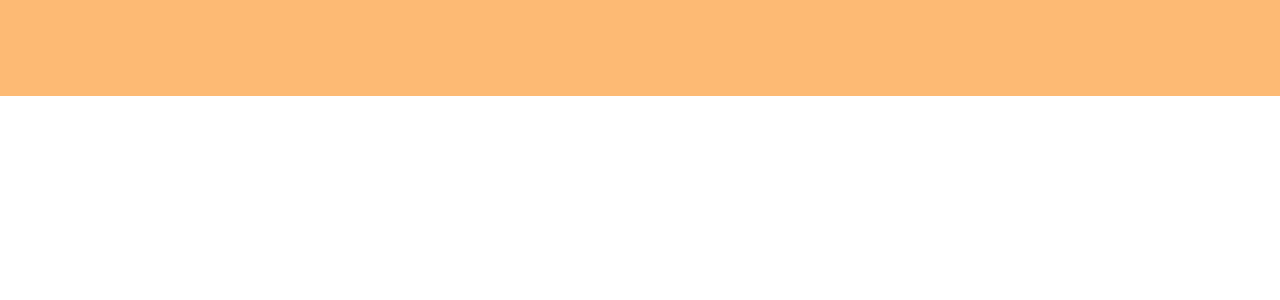
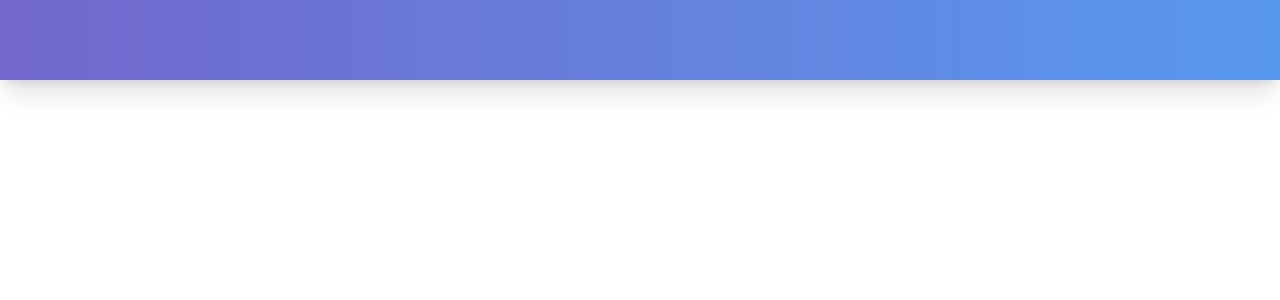
Before and after one commit to latam-va/web, a Next.js app: page / in a window 1280 px wide. Shown: the top 300 px of the page. Built offline with nearby package versions, Linux system fonts and the light colour scheme.

Commit message:
New Colors

```diff
--- a/components/Navbar/Navbar.tsx
+++ b/components/Navbar/Navbar.tsx
@@ -2,7 +2,7 @@ import React from 'react'
 
 const Navbar = () => {
     return (
-        <div className='w-full h-24 bg-orange-300'>
+        <div className='flex shadow-xl basis-full w-full h-20 bg-gradient-to-r from-main to-secondary items-center justify-between'>
 
         </div>
     )
--- a/tailwind.config.js
+++ b/tailwind.config.js
@@ -5,7 +5,12 @@ module.exports = {
     "./lib/**/*.{js,ts,jsx,tsx}"
   ],
   theme: {
-    extend: {},
+    extend: {
+      colors: {
+        main: '#7267CB',
+        secondary: '#5899EE'
+      }
+    },
   },
   plugins: [],
 }
```
